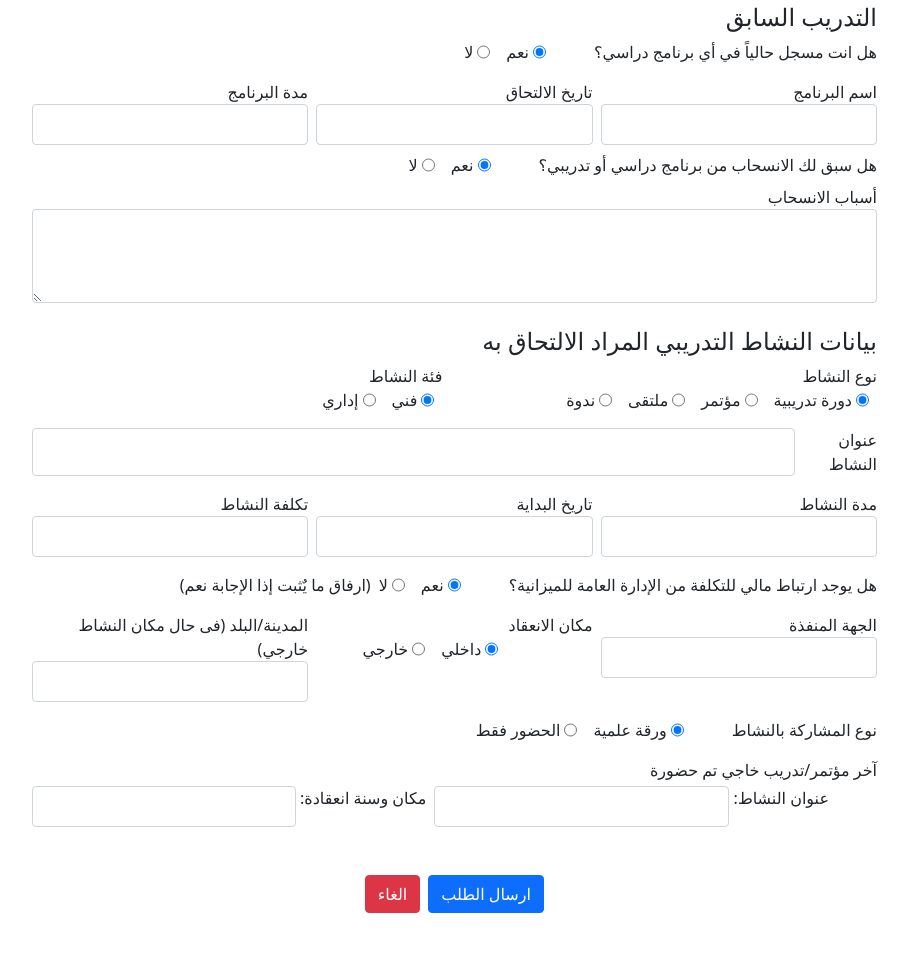
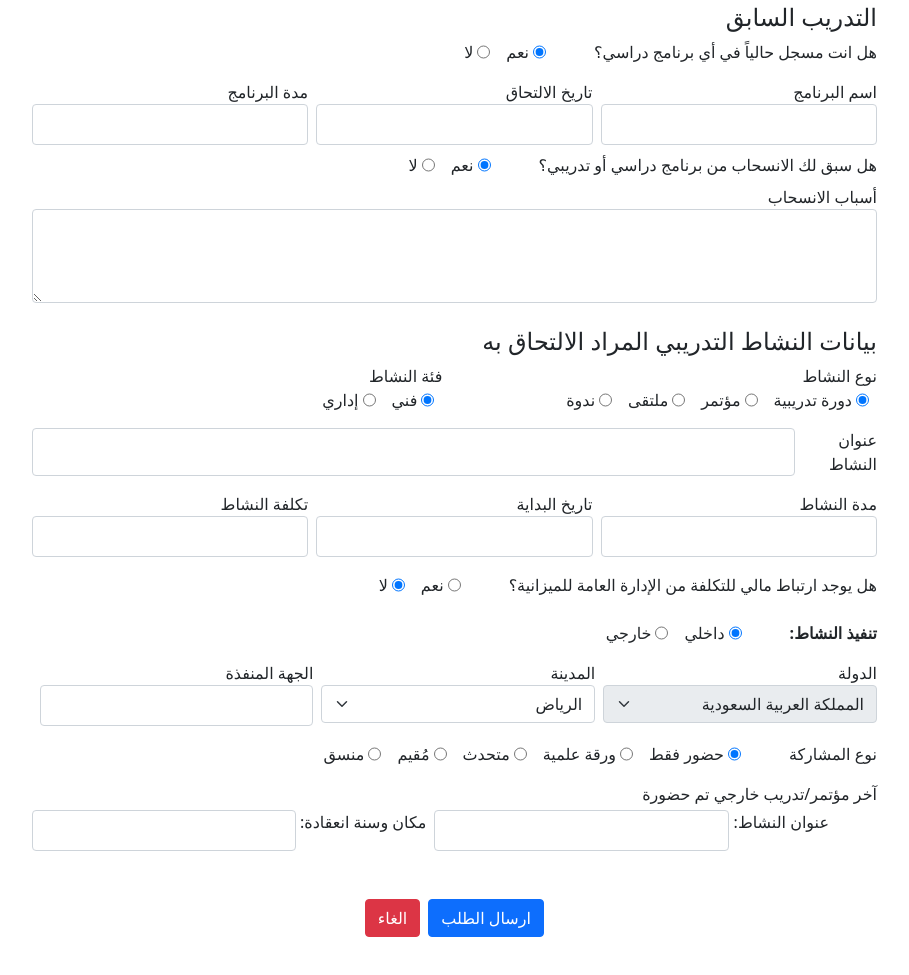
Before and after one commit to codejq/Procedure, a plain HTML site: page training-request.html in a window 1280 px wide. Shown: the part 1299-2274 px from the top of the page, without its empty margins (89-998 px from the left). Drawn offline with nearby package versions, Linux system fonts and the light colour scheme.

Commit message:
training request

```diff
--- a/global-functions.js
+++ b/global-functions.js
@@ -1,15 +1,15 @@
 function displayChange(elId, show = true) {
-    console.log(elId, show)
     var x = document.getElementById(elId);
     if (show) {
         x.style.display = "block";
+        x.classList.remove('d-none');
     } else {
         x.style.display = "none";
     }
 }
 
 
-
+function initNumbersElements() {
     let els = [...document.getElementsByClassName("prevent-wrtie")];
     els.forEach(element => {
         element.onkeydown = function (event) {
@@ -17,3 +17,28 @@ els.forEach(element => {
                 return;
         }
     });
+}
+
+function initCountriesOptions() {
+    let countries = ['المملكة العربية السعودية', 'مصر', 'البحرين', 'الكويت', 'المغرب', 'السودان', 'تركيا', 'اليمن'];
+    let body = "";
+    countries.forEach(c => body += `<option>${c}</option>`);
+
+    let countriesEls = [...document.getElementsByClassName("countries")];
+    countriesEls.forEach(element => {
+        element.innerHTML = body;
+    });
+
+    let cities = ['الرياض', 'جده', 'المدينه المنوره', 'الدمام', 'الاحساء'];
+    let body2 = "";
+    cities.forEach(c => body2 += `<option>${c}</option>`);
+
+    let citiesEls = [...document.getElementsByClassName("cities")];
+    citiesEls.forEach(element => {
+        element.innerHTML = body2;
+    });
+}
+
+
+initNumbersElements();
+initCountriesOptions();
--- a/training-request.html
+++ b/training-request.html
@@ -70,7 +70,7 @@
 
       <div class="col-md-8">
         <div class="col-md-12">
-          <h3>استمارة ترشيح متدرب</h3>
+          <h3>طلب تدريب</h3>
           <small id="emailHelp" class="form-text text-muted">
             طلب تدريب يقدمة الموظف ويعرض على مدير الشئون الأكادمية للموافقة ثم يرسل الطلب للحصول على موفقة مدير عام
             اللإدارة
@@ -123,7 +123,7 @@
 
           <div class="d-flex justify-content-between mt-2">
             <div class="col me-2">
-              <label>رقم التصنيف المهني(للكادر الصحي)</label><br>
+              <label>رقم التصنيف المهني (للكادر الصحي)</label><br>
               <input type="text" class="form-control">
             </div>
             <div class="col me-2">
@@ -363,46 +363,62 @@
           <div class="d-flex mt-3">
             <label>هل يوجد ارتباط مالي للتكلفة من الإدارة العامة للميزانية؟</label>
             <div class="d-flex justify-content-center ms-5">
-              <input type="radio" name="finance-relation" value="yes" checked>
+              <input type="radio" name="finance-relation" value="yes"
+                onchange="displayChange('finance-attachment', this.checked)">
               <label for="yes" class="ms-1">نعم </label>
-              <input type="radio" name="finance-relation" value="no" class="ms-3">
+              <input type="radio" name="finance-relation" class="ms-3" value="no" checked
+                onchange="displayChange('finance-attachment', false)">
               <label for="no" class="ms-1">لا</label>
-              <label class="ms-2">(ارفاق ما يٌثبت إذا الإجابة نعم)</label>
+              <div id="finance-attachment" class="ms-3 d-none">
+                <label class="ms-2">(ارفاق ما يٌثبت)</label>
+                <input type="file">
+              </div>
+            </div>
+          </div>
+
+          <div class="d-flex mt-4">
+            <label class="fw-bold">تنفيذ النشاط:</label>
+            <div class="d-flex justify-content-center ms-5">
+              <input type="radio" name="place" value="yes" onchange="onEventPlaceChange('internal')" checked>
+              <label for="yes" class="ms-1">داخلي </label>
+              <input type="radio" name="place" value="no" onchange="onEventPlaceChange('external')" class="ms-3">
+              <label for="no" class="ms-1">خارجي</label>
             </div>
           </div>
 
           <div class="d-flex justify-content-between mt-3">
             <div class="col me-2">
-              <label>الجهة المنفذة</label>
-              <input type="text" class="form-control">
+              <label>الدولة</label>
+              <select class="form-select countries" id="event-country" disabled></select>
             </div>
             <div class="col me-2">
-              <label>مكان الانعقاد</label>
-              <div class="d-flex justify-content-center ms-5">
-                <input type="radio" name="place" value="yes" checked>
-                <label for="yes" class="ms-1">داخلي </label>
-                <input type="radio" name="place" value="no" class="ms-3">
-                <label for="no" class="ms-1">خارجي</label>
-              </div>
+              <label>المدينة</label>
+              <select class="form-select cities"></select>
             </div>
-            <div class="col">
-              <label>المدينة/البلد (فى حال مكان النشاط خارجي)</label>
+            <div class="col me-2">
+              <label>الجهة المنفذة</label>
               <input type="text" class="form-control">
             </div>
           </div>
 
           <div class="d-flex mt-3">
-            <label>نوع المشاركة بالنشاط</label>
+            <label>نوع المشاركة</label>
             <div class="d-flex justify-content-center ms-5">
-              <input type="radio" name="part-type" value="yes" checked>
+              <input type="radio" name="part-type" value="no" checked>
+              <label for="no" class="ms-1">حضور فقط</label>
+              <input type="radio" name="part-type" value="yes" class="ms-3">
               <label for="yes" class="ms-1">ورقة علمية</label>
-              <input type="radio" name="part-type" value="no" class="ms-3">
-              <label for="no" class="ms-1">الحضور فقط</label>
+              <input type="radio" name="part-type" value="yes" class="ms-3">
+              <label for="yes" class="ms-1">متحدث</label>
+              <input type="radio" name="part-type" value="yes" class="ms-3">
+              <label for="yes" class="ms-1">مُقيم</label>
+              <input type="radio" name="part-type" value="yes" class="ms-3">
+              <label for="yes" class="ms-1">منسق</label>
             </div>
           </div>
 
           <div class="d-flex flex-column mt-3">
-            <label>آخر مؤتمر/تدريب خاجي تم حضورة</label>
+            <label>آخر مؤتمر/تدريب خارجي تم حضورة</label>
             <div class="d-flex ms-5 mt-1">
               <div class="col d-flex">
                 <span class="text-nowrap">عنوان النشاط: </span>&nbsp;
@@ -430,6 +446,7 @@
       integrity="sha384-JEW9xMcG8R+pH31jmWH6WWP0WintQrMb4s7ZOdauHnUtxwoG2vI5DkLtS3qm9Ekf"
       crossorigin="anonymous"></script>
     <script src="menu.js"></script>
+    <script src="global-functions.js"></script>
 
     <script src="https://code.jquery.com/jquery-3.6.3.min.js"
       integrity="sha256-pvPw+upLPUjgMXY0G+8O0xUf+/Im1MZjXxxgOcBQBXU=" crossorigin="anonymous"></script>
@@ -442,6 +459,13 @@
         format: 'mm/dd/yyyy',
         startDate: '-3d'
       });
+      function onEventPlaceChange(place) {
+        let internal = place === "internal";
+        if (internal) {
+          $("#event-country :first-child").prop('selected', true);
+        }
+        $("#event-country").prop("disabled", internal);
+      }
     </script>
 </body>
 
```
Also changed, not shown: Administration-Co-operative-Training.html (+0 -13 lines). Lines whose indentation alone changed are shown as unchanged.
